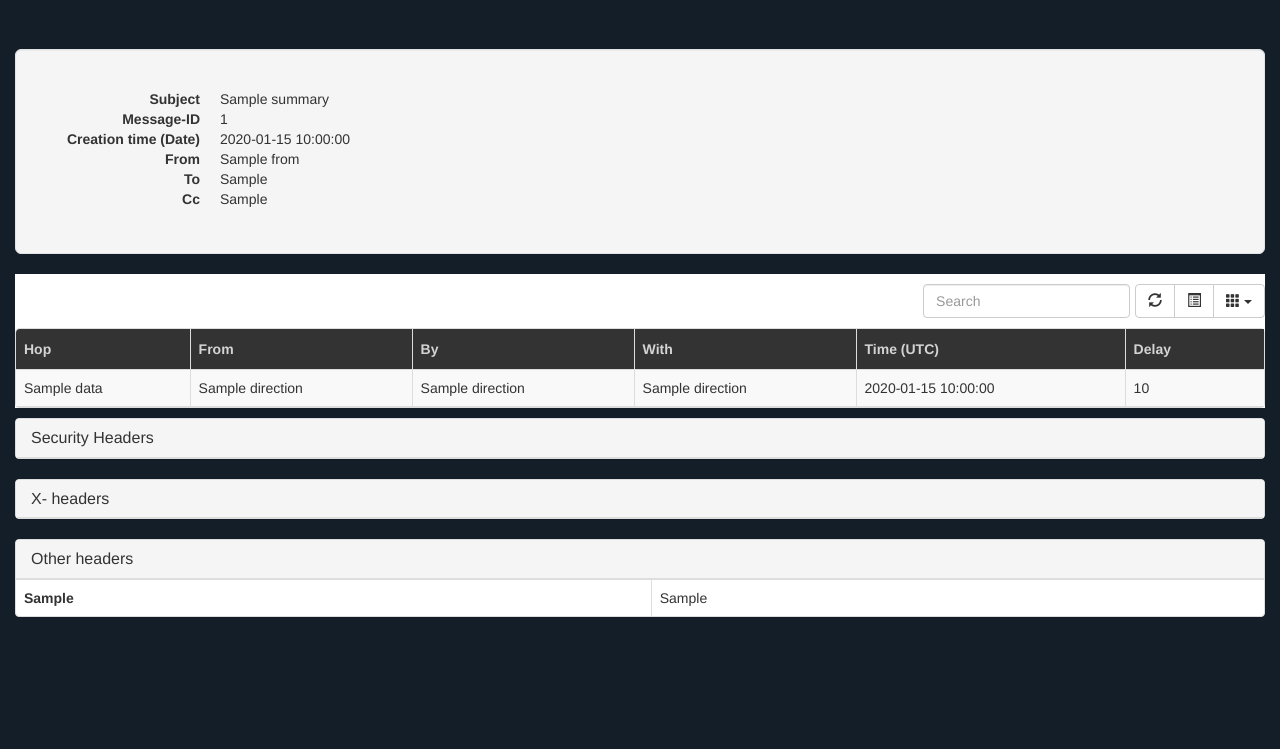
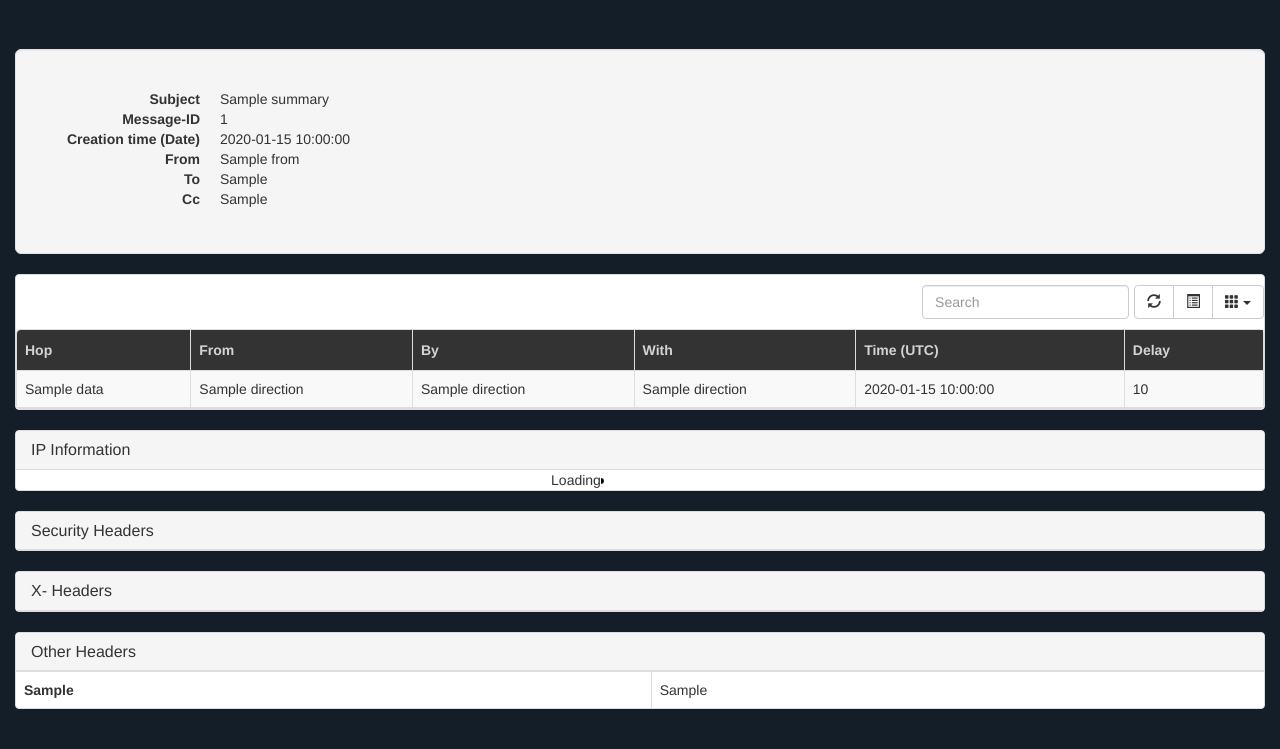
Before and after one commit to kodjunkie/mail-header-analyzer, a Python web app: template templates/analyze.html in a window 1280 px wide. Shown: the part 51-800 px from the top of the page. Run offline with Jinja, Linux system fonts and the light colour scheme; the template is opened without the code that fills it: most values are stand-ins (such as "Sample title", 1, 10 or a date in 2020); some libraries are stand-ins or nearby versions.

Commit message:
Added IP Geolocation support

```diff
--- a/templates/analyze.html
+++ b/templates/analyze.html
@@ -75,7 +75,7 @@
                 {% endif %}
             </div>
         </div>
-        <div style="background-color: #fff">
+        <div class="panel panel-default" style="margin-top: 10px;">
             <table id="table" data-toggle="table" data-search="true" data-show-columns="true" data-striped="true"
             data-show-toggle="true" data-show-refresh="true" data-page-size="13" data-sort-name="hop"
             data-sort-order="asc">
@@ -114,6 +114,14 @@
             </tbody>
         </table>
         </div>
+
+        <div class="panel panel-default" style="margin-top: 10px;">
+            <div class="panel-heading">
+                <h3 class="panel-title">IP Information</h3>
+            </div>
+            <div id="ip-details"></div>
+        </div>
+
         <div class="panel panel-default" style="margin-top: 10px;">
             <!-- Default panel contents -->
             <div class="panel-heading">
@@ -134,7 +142,7 @@
         <div class="panel panel-default" style="margin-top: 10px;">
             <!-- Default panel contents -->
             <div class="panel-heading">
-                <h3 class="panel-title">X- headers</h3>
+                <h3 class="panel-title">X- Headers</h3>
             </div>
             <div class="table-responsive">
                 <table class="table table-bordered">
@@ -151,7 +159,7 @@
         <div class="panel panel-default" style="margin-top: 10px;">
             <!-- Default panel contents -->
             <div class="panel-heading">
-                <h3 class="panel-title">Other headers</h3>
+                <h3 class="panel-title">Other Headers</h3>
             </div>
             <div class="table-responsive">
                 <table class="table table-bordered">
@@ -191,6 +199,32 @@
     <script type="text/javascript">
         $(document).ready(function () {
             $('[data-toggle="tooltip"]').tooltip();
+
+            // Make first letter Capital
+            function changeCaseFirstLetter(param) {
+                if(typeof param === 'string') {
+                        return param.charAt(0).toUpperCase() + param.slice(1);
+                }
+                return null;
+            }
+
+            // Get IP Geo location
+            $.ajax({
+                method: 'GET',
+                url: 'http://ip-api.com/json/{{data.items()[0][1]['Direction'][1]}}',
+                beforeSend: function() {
+                    $('div#ip-details').html("<div style='text-align:center;'>Loading<img src='{{url_for('static', filename='assets/img/loading.gif')}}'></div>");
+                },
+                success: function(geoIP) {
+                    let template = '';
+                    const entries = Object.entries(geoIP);
+                    entries.map(function(value) {
+                        template += '<tr><th>'+changeCaseFirstLetter(value[0])+'</th><td>'+value[1]+'</td></tr>';
+                    });
+
+                    $('div#ip-details').addClass('table-responsive').html('<table class="table table-bordered">'+template+'</table>');
+                }
+            });
         });
     </script>
 </body>
```
Also changed, not shown: static/assets/img/downloads-bg.jpg (deleted), static/assets/img/loading.gif (added).
